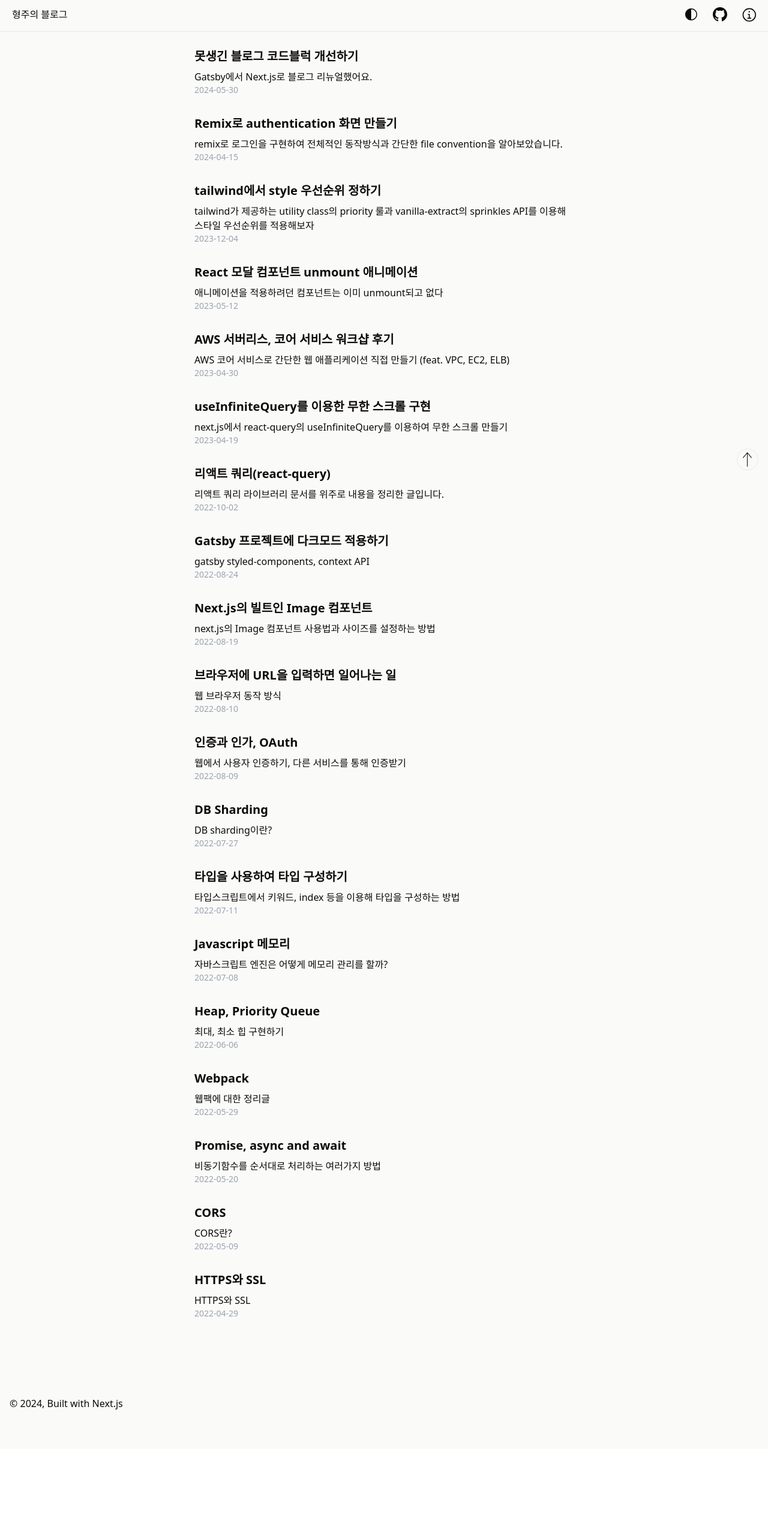
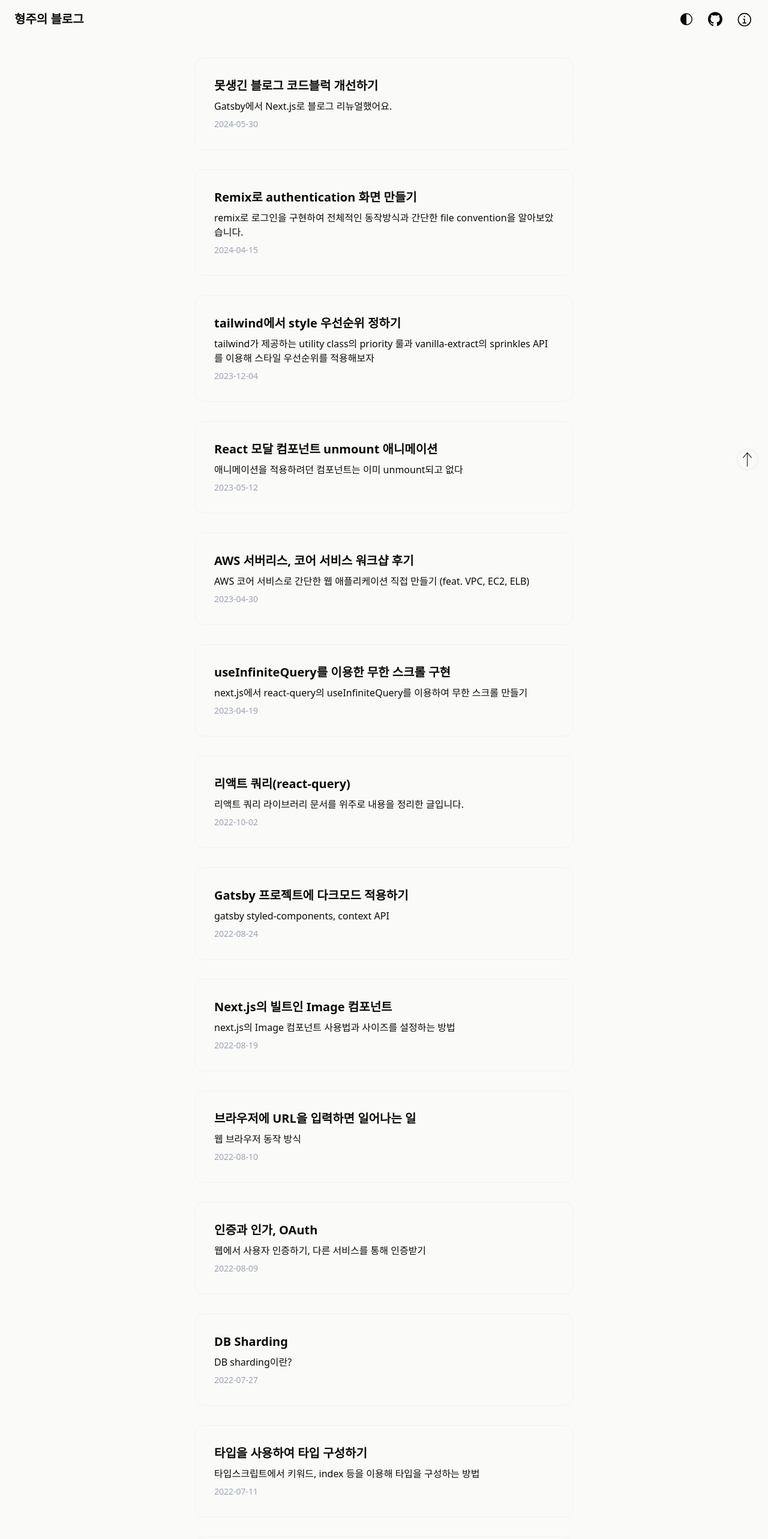
Before and after one commit to nokiahub/nokiahub.name, a Next.js app: page / in a window 1280 px wide. Shown: the top 2566 px of the page at 60% size. Before the commit the page ends 2416 px from the top, so only its background shows below. Built offline with nearby package versions, Linux system fonts and the light colour scheme.

Commit message:
changed css

```diff
--- a/app/components/Footer.tsx
+++ b/app/components/Footer.tsx
@@ -1,9 +1,20 @@
+import GithubIcon from "@/app/icons/GithubIcon";
+
 const Footer = () => {
   return (
-    <footer className={"p-4 py-16"}>
-      © {new Date().getFullYear()}, Built with
-      {` `}
-      <a href="https://nextjs.org/">Next.js</a>
+    <footer className={"footer footer-center p-10"}>
+      <a
+        target="_blank"
+        href="https://github.com/nokiahub"
+        aria-label="my github account"
+      >
+        <GithubIcon />
+      </a>
+      <aside className={"grid-flow-col items-center"}>
+        © {new Date().getFullYear()}, Built with
+        <a href="https://nextjs.org/">Next.js</a>
+        <p>Copyright © 2024 - All right reserved</p>
+      </aside>
     </footer>
   );
 };
--- a/app/components/Header.tsx
+++ b/app/components/Header.tsx
@@ -5,19 +5,15 @@
 
 export const Header = () => {
   return (
-    <nav
-      className={
-        "flex w-full items-center justify-between border-b border-border bg-background p-[1.25rem] pb-[1rem] pt-[0.75rem]"
-      }
-    >
-      <div className={"bg-opacity-10"}>
-        <Link href={"/"}>형주의 블로그</Link>
+    <nav className={"navbar sticky top-0 bg-background px-6"}>
+      <div className={"navbar-start"}>
+        <Link className={"text-xl font-bold"} href={"/"}>
+          형주의 블로그
+        </Link>
       </div>
-      <div className={"flex gap-[1.5rem]"}>
-        <div className={"m-0 flex flex-col justify-center text-lg"}>
+      <div className={"navbar-end"}>
+        <ul className={"menu menu-horizontal flex gap-6 px-1"}>
           <ThemeSwitchToggle />
-        </div>
-        <div className={"m-0 flex flex-col justify-center text-lg"}>
           <Link
             target="_blank"
             href="https://github.com/nokiahub"
@@ -25,12 +21,10 @@
           >
             <GithubIcon />
           </Link>
-        </div>
-        <div className={"m-0 flex flex-col justify-center text-lg"}>
           <Link href="/about" aria-label="about me">
             <AboutIcon />
           </Link>
-        </div>
+        </ul>
       </div>
     </nav>
   );
--- a/app/components/Posts.tsx
+++ b/app/components/Posts.tsx
@@ -22,10 +22,12 @@
   const { id, title, description, date } = post;
 
   return (
-    <Link className={"no-underline"} href={`/posts/${id}`}>
-      <h2 className={"mb-2 text-xl font-bold"}>{title}</h2>
-      <p>{description}</p>
-      <p className={"text-sm text-gray-400"}>{date}</p>
+    <Link className={"card card-bordered"} href={`/posts/${id}`}>
+      <div className={"card-body"}>
+        <h2 className={"card-title"}>{title}</h2>
+        <p>{description}</p>
+        <p className={"text-sm text-gray-400"}>{date}</p>
+      </div>
     </Link>
   );
 };
--- a/app/components/mdx/mdx-figcaption.tsx
+++ b/app/components/mdx/mdx-figcaption.tsx
@@ -8,7 +8,10 @@
 
 export const Figcaption = ({ children, raw, ...props }: Props) => {
   return (
-    <figcaption {...props} className={"text-center text-sm text-gray-500"}>
+    <figcaption
+      {...props}
+      className={"bg-background text-center text-sm text-gray-500"}
+    >
       <div className={"flex justify-between"}>
         {children}
         <CopyCodeButton text={raw} />
--- a/app/layout.tsx
+++ b/app/layout.tsx
@@ -18,10 +18,7 @@
     <html lang="en">
       <body>
         <Providers>
-          <div className={"fixed w-full"}>
-            <Header />
-          </div>
-          <div className={"h-12"} />
+          <Header />
           <main className={"mx-auto flex max-w-[680px] justify-center"}>
             <div className={"px-6 py-8"}>{children}</div>
           </main>
```
